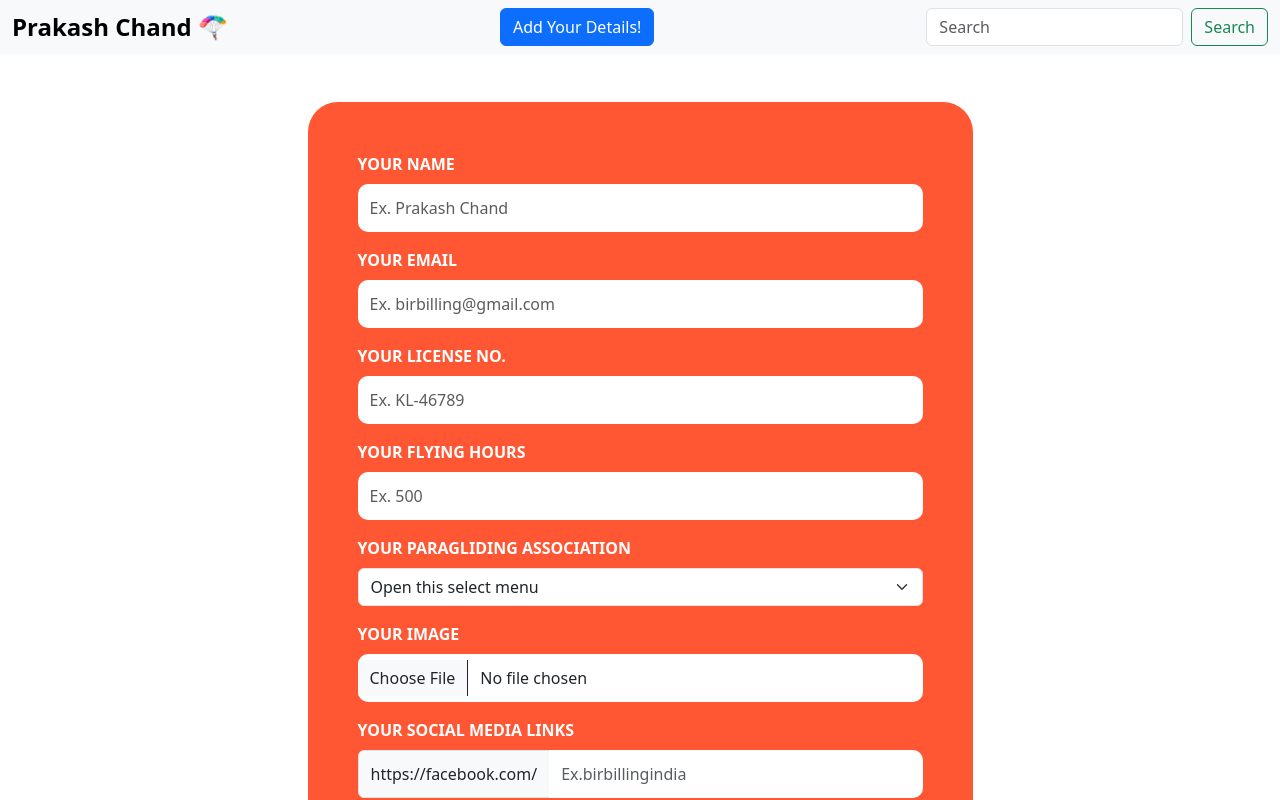
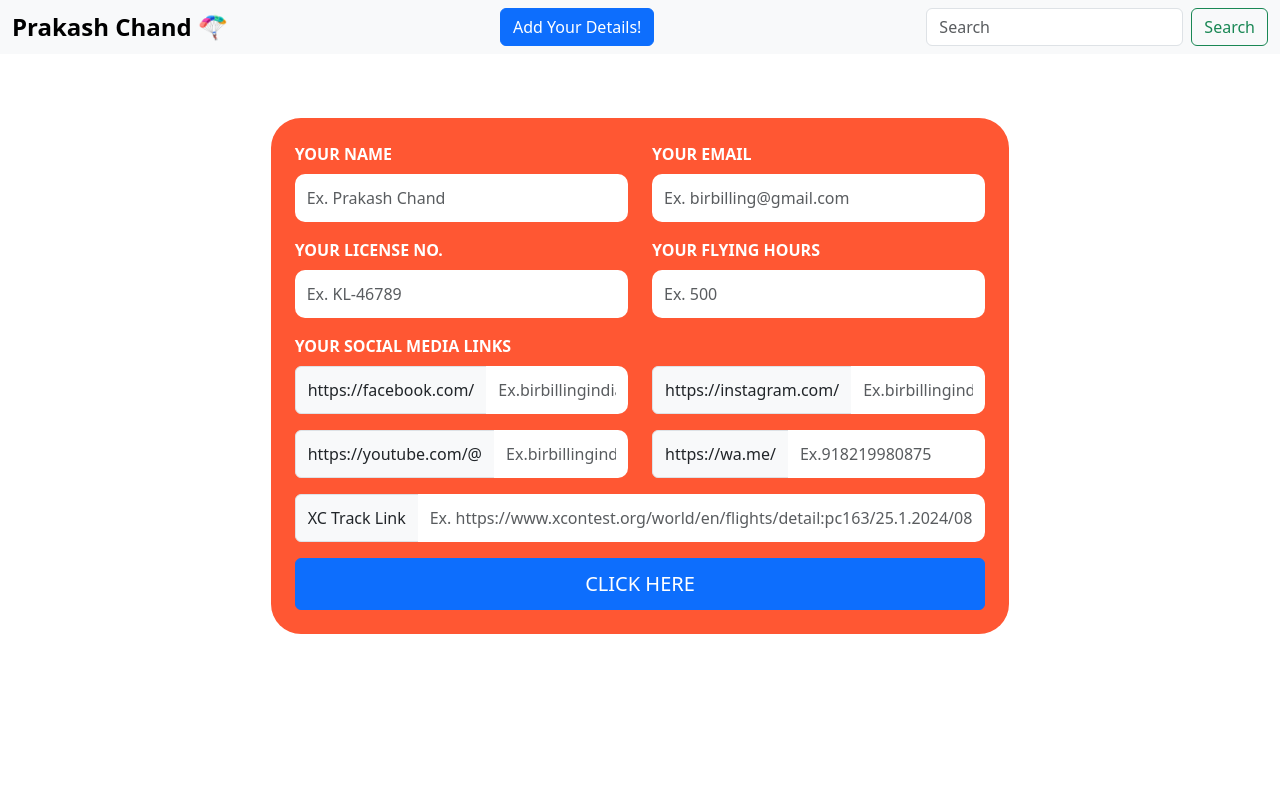
Before and after one commit to pc-163/team-dashboard, a Next.js app: page /adddetails in a window 1280 px wide. Shown: the top 800 px of the page. Built offline with nearby package versions, Linux system fonts and the light colour scheme.

Commit message:
connect with mongo and node

```diff
--- a/app/adddetails/page.js
+++ b/app/adddetails/page.js
@@ -1,98 +1,161 @@
 'use client'
+import { useRouter } from 'next/navigation';
 import { useState } from 'react';
 import { Row, Button, Card, InputGroup, Col, Form } from 'react-bootstrap';
+import ToastButton from './toast';
+
 
 export default function Home() {
-    const [fullName, setFullname] = useState('');
+    const [fullname, setFullname] = useState('');
     const [email, setEmail] = useState('');
     const [license, setLicense] = useState('');
-    const [flyingHours, setflyingHours] = useState('');
-    const [association, setAssociation] = useState('');
-   const [profile, setProfile] = useState('');
-   const [facebookLink, setfacebookLink] = useState('');
-   const [instagramLink, setinstagramLink] = useState('');
-   const [youtubeLink, setyoutubeLink] = useState('');
-   const [wtLink, setwtLink] = useState('');
-   const [xcLink, sexcLink] = useState('');
+    const [flyinghours, setflyingHours] = useState('');
+    //const [association, setAssociation] = useState('');
+    //const [profile, setProfile] = useState('');
+    const [facebooklink, setfacebookLink] = useState('');
+    const [instagramlink, setinstagramLink] = useState('');
+    const [youtubelink, setyoutubeLink] = useState('');
+    const [wtlink, setwtLink] = useState('');
+    const [xclink, sexcLink] = useState('');
+
+    const [show, setShow] = useState(false);
+
+    const router = useRouter();
+
+    const submitData = async (e) => {
+        e.preventDefault();
+        if (!fullname || !email || !license || !flyinghours || !facebooklink || !instagramlink || !youtubelink || !wtlink || !xclink) {
+            setShow(true);
+            return;
+        }
+
+        try {
+            const api = await fetch('http://localhost:3000/api', {
+                method: "POST",
+                headers: {
+                    "Content-type": "application/json",
+                },
+                body: JSON.stringify({ fullname, email, license, flyinghours, facebooklink, instagramlink, youtubelink, wtlink, xclink }),
+            });
+            await api.json();
+
+            if (api.ok) {
+                router.push('/');
+            }
+
+        } catch (error) {
+            console.log(error);
+        }
 
 
-    const submitData = (e) =>{
-        e.preventDefault();
-        console.log("hello", fullName, email, license, flyingHours);
+
     }
 
     return (
         <main>
             <div className="container pt-5">
-                <Row>
+                <Row className='p-3'>
                     <Col></Col>
-                    <Col xs={7} className='form_detail'>
-                    {fullName}
+                    <Col xs={12} md={8} className='form_detail p-4'>
+
                         <Form>
-                            <Form.Group className="mb-3" controlId="">
+                            <Row className='flex-column flex-lg-row'>
+                                <Col>
+                                    <Form.Group className="mb-3">
                                         <Form.Label htmlFor="basic-url">Your Name</Form.Label>
-                                <Form.Control type="text" placeholder="Ex. Prakash Chand" value={fullName} onChange={(event)=> setFullname(event.target.value)} />
+                                        <Form.Control type="text" placeholder="Ex. Prakash Chand" value={fullname} onChange={(event) => setFullname(event.target.value)} />
                                     </Form.Group>
-                            <Form.Group className="mb-3" controlId="formBasicEmail">
+                                </Col>
+                                <Col>
+                                    <Form.Group className="mb-3">
                                         <Form.Label htmlFor="basic-url">Your Email</Form.Label>
-                                <Form.Control type="email" placeholder="Ex. birbilling@gmail.com" value={email} onChange={(event)=> setEmail(event.target.value)}/>
+                                        <Form.Control type="email" placeholder="Ex. birbilling@gmail.com" value={email} onChange={(event) => setEmail(event.target.value)} />
                                     </Form.Group>
-                            <Form.Group className="mb-3" controlId="">
+                                </Col>
+                            </Row>
+
+                            <Row className='flex-column flex-lg-row'>
+                                <Col>
+                                    <Form.Group className="mb-3">
                                         <Form.Label htmlFor="basic-url">Your License No.</Form.Label>
-                                <Form.Control type="text" placeholder="Ex. KL-46789" value={license} onChange={(event)=> setLicense(event.target.value)}/>
+                                        <Form.Control type="text" placeholder="Ex. KL-46789" value={license} onChange={(event) => setLicense(event.target.value.toUpperCase())} />
                                     </Form.Group>
-                            <Form.Group className="mb-3" controlId="">
+                                </Col>
+                                <Col>
+                                    <Form.Group className="mb-3">
                                         <Form.Label htmlFor="basic-url">Your Flying Hours</Form.Label>
-                                <Form.Control type="text" placeholder="Ex. 500" value={flyingHours} onChange={(event)=> setflyingHours(event.target.value)}/>
+                                        <Form.Control type="number" placeholder="Ex. 500" value={flyinghours} onChange={(event) => setflyingHours(event.target.value)} />
                                     </Form.Group>
-                            <Form.Group className="mb-3" controlId="">
-                                <Form.Label htmlFor="basic-url">Your Paragliding Association</Form.Label>
-                                <Form.Select aria-label="Default select example" value={association} onChange={(event)=> setAssociation(event.target.value)}>
-                                    <option>Open this select menu</option>
-                                    <option value="1">Billing Paragliding Association</option>
-                                    <option value="2">BAPA</option>
-                                    <option value="3">Extreme Flying Club</option>
-                                    <option value="4">Pilot Union Bir</option>
-                                    <option value="5">Sky Candy</option>
-                                    <option value="6">Nayak Adventure</option>
-                                    <option value="7">Mills Peak</option>
-                                </Form.Select>
-                            </Form.Group>
-                            <Form.Group controlId="formFile" className="mb-3">
-                                <Form.Label>Your Image</Form.Label>
-                                <Form.Control type="file" value={profile} onChange={(event)=> setProfile(event.target.value)} />
-                            </Form.Group>
-
+                                </Col>
+                            </Row>
+                            {
+                                // <Row className='flex-column flex-lg-row'>
+                                //     <Col>
+                                //         <Form.Group className="mb-3">
+                                //             <Form.Label htmlFor="basic-url">Your Paragliding Association</Form.Label>
+                                //             <Form.Select aria-label="Default select example" value={association} onChange={(event) => setAssociation(event.target.value)}>
+                                //                 <option>Open this select menu</option>
+                                //                 <option value="1">Billing Paragliding Association</option>
+                                //                 <option value="2">BAPA</option>
+                                //                 <option value="3">Extreme Flying Club</option>
+                                //                 <option value="4">Pilot Union Bir</option>
+                                //                 <option value="5">Sky Candy</option>
+                                //                 <option value="6">Nayak Adventure</option>
+                                //                 <option value="7">Mills Peak</option>
+                                //             </Form.Select>
+                                //         </Form.Group>
+                                //     </Col>
+                                //     <Col>
+                                //         <Form.Group controlId="formFile" className="mb-3">
+                                //             <Form.Label>Your Image</Form.Label>
+                                //             <Form.Control type="file" value={profile} onChange={(event) => setProfile(event.target.value)} />
+                                //         </Form.Group>
+                                //     </Col>
+                                // </Row>
+                            }
                             <Form.Label htmlFor="basic-url">Your Social Media Links</Form.Label>
+                            <Row className='flex-column flex-xl-row'>
+                                <Col>
                                     <InputGroup className="mb-3">
                                         <InputGroup.Text id="basic-addon3">
                                             https://facebook.com/
                                         </InputGroup.Text>
-                                <Form.Control id="basic-url" aria-describedby="basic-addon3" placeholder='Ex.birbillingindia' value={facebookLink} onChange={(event)=> setfacebookLink(event.target.value)}/>
+                                        <Form.Control id="basic-url" aria-describedby="basic-addon3" placeholder='Ex.birbillingindia' value={facebooklink} onChange={(event) => setfacebookLink(event.target.value)} />
                                     </InputGroup>
+                                </Col>
+                                <Col>
                                     <InputGroup className="mb-3">
                                         <InputGroup.Text id="basic-addon3">
                                             https://instagram.com/
                                         </InputGroup.Text>
-                                <Form.Control id="basic-url" aria-describedby="basic-addon3" placeholder='Ex.birbillingindia' value={instagramLink} onChange={(event)=> setinstagramLink(event.target.value)}/>
+                                        <Form.Control id="basic-url" aria-describedby="basic-addon3" placeholder='Ex.birbillingindia' value={instagramlink} onChange={(event) => setinstagramLink(event.target.value)} />
                                     </InputGroup>
+                                </Col>
+                            </Row>
+                            <Row className='flex-column flex-xl-row'>
+                                <Col>
                                     <InputGroup className="mb-3">
                                         <InputGroup.Text id="basic-addon3">
                                             https://youtube.com/@
                                         </InputGroup.Text>
-                                <Form.Control id="basic-url" aria-describedby="basic-addon3" placeholder='Ex.birbillingindia' value={youtubeLink} onChange={(event)=> setyoutubeLink(event.target.value)}/>
+                                        <Form.Control id="basic-url" aria-describedby="basic-addon3" placeholder='Ex.birbillingindia' value={youtubelink} onChange={(event) => setyoutubeLink(event.target.value)} />
                                     </InputGroup>
+                                </Col>
+                                <Col>
                                     <InputGroup className="mb-3">
                                         <InputGroup.Text id="basic-addon3">
                                             https://wa.me/
                                         </InputGroup.Text>
-                                <Form.Control id="basic-url" aria-describedby="basic-addon3" placeholder='Ex.918219980875' value={wtLink} onChange={(event)=> setwtLink(event.target.value)}/>
+                                        <Form.Control id="basic-url" aria-describedby="basic-addon3" placeholder='Ex.918219980875' value={wtlink} onChange={(event) => setwtLink(event.target.value)} />
                                     </InputGroup>
+                                </Col>
+                            </Row>
+
                             <InputGroup className="mb-3">
                                 <InputGroup.Text id="basic-addon3">
                                     XC Track Link
                                 </InputGroup.Text>
-                                <Form.Control id="basic-url" aria-describedby="basic-addon3" placeholder='Ex. https://www.xcontest.org/world/en/flights/detail:pc163/25.1.2024/08:53' value={xcLink} onChange={(event)=> sexcLink(event.target.value)}/>
+                                <Form.Control id="basic-url" aria-describedby="basic-addon3" placeholder='Ex. https://www.xcontest.org/world/en/flights/detail:pc163/25.1.2024/08:53' value={xclink} onChange={(event) => sexcLink(event.target.value)} />
                             </InputGroup>
                             <Button variant="primary" type="submit" onClick={submitData}>
                                 CLICK HERE
@@ -103,6 +166,7 @@ export default function Home() {
                 </Row>
 
             </div>
+            <ToastButton show={show} setShow={setShow} />
         </main>
     );
 }
--- /dev/null
+++ b/app/adddetails/toast.jsx
@@ -0,0 +1,22 @@
+import { Toast, ToastContainer } from 'react-bootstrap';
+
+const ToastButton = ({setShow, show}) => {
+    return (
+        <ToastContainer position="top-end" className="p-5 mt-5" bg="danger" style={{ zIndex: 1 }}>
+            <Toast onClose={() => setShow(false)} show={show} delay={3000} autohide>
+                <Toast.Header>
+                    <img
+                        src="holder.js/20x20?text=%20"
+                        className="rounded me-2"
+                        alt=""
+                    />
+                    <strong className="me-auto">Error</strong>
+                    <small>11 mins ago</small>
+                </Toast.Header>
+                <Toast.Body>All Fields are Required!</Toast.Body>
+            </Toast>
+        </ToastContainer>
+    )
+}
+
+export default ToastButton
--- a/app/globals.css
+++ b/app/globals.css
@@ -86,7 +86,7 @@ body {
 }
 
 .card_set .card-body {
-    padding: 10px 20px;
+    padding: 10px 12px;
 }
 
 .head_2 .btn {
@@ -123,7 +123,7 @@ body {
 
 .form_detail {
     background: #FF5733;
-    padding: 50px !important;
+    /* padding: 50px !important; */
     border-radius: 30px;
 }
 
```
Also changed, not shown: app/api/route.js (+10 -4 lines), app/component/card.jsx (+58 -0 lines), app/component/socialicons.jsx (+7 -6 lines), db/topic.js (added, +24 -0 lines), models/topic.js (deleted, +0 -15 lines), db/mongodb.js (renamed from libs/mongodb.js), 1 other file (tests, documents, lock files or other folders). Lines whose indentation alone changed are shown as unchanged.
